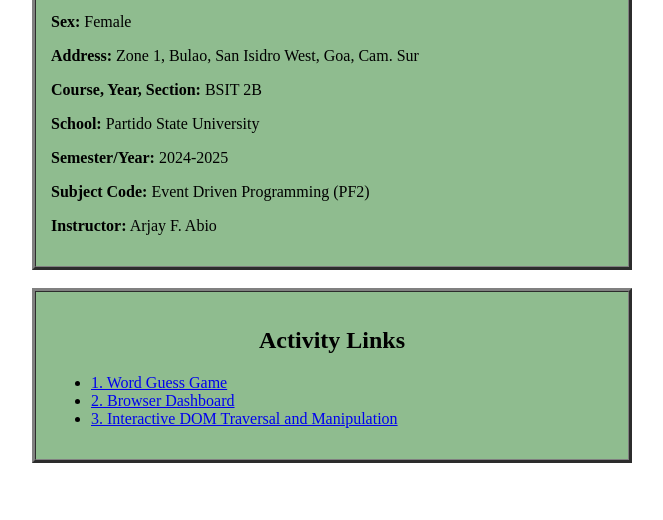
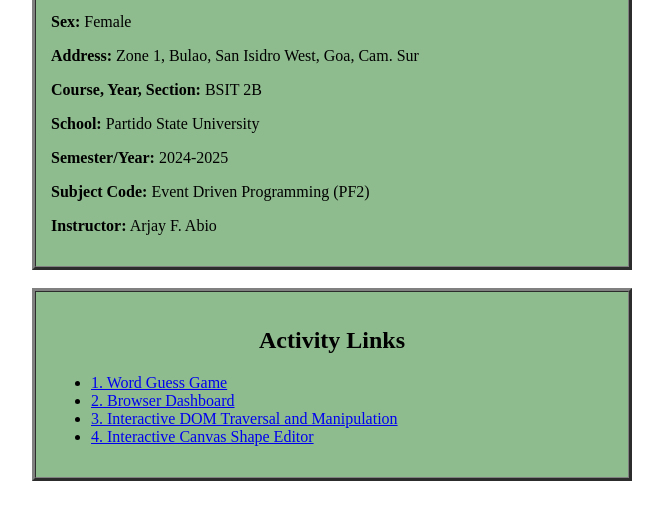
Before and after one commit to PrincessIrish/Interactive-DOM-Traversal-and-Manipulation, a plain HTML site: page index.html in a window 1280 px wide. Shown: the part 128-648 px from the top of the page, without its empty margins (308-971 px from the left). Drawn offline with Linux system fonts and the light colour scheme.

Commit message:
Update index.html

```diff
--- a/index.html
+++ b/index.html
@@ -47,6 +47,11 @@
            <a href="dom_traversal.html" target="_blank">3. Interactive DOM Traversal and Manipulation</a>
 
            </a>
+
+          <li>
+                 <a href="https://princessirish.github.io/Interactive-Canvas-Shape-Editor/" target="_blank">
+              4. Interactive Canvas Shape Editor
+                 </a>
         </li>
         </ul>
       </td>
```
